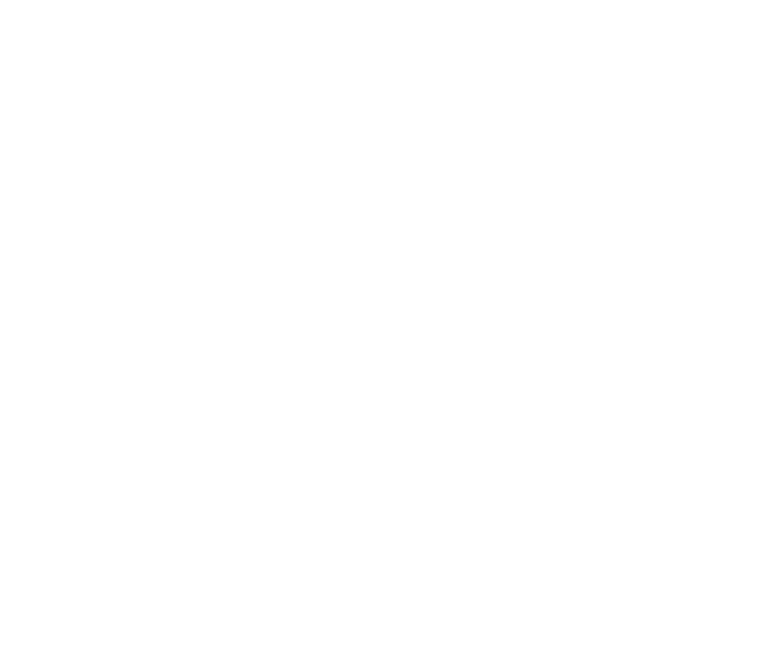
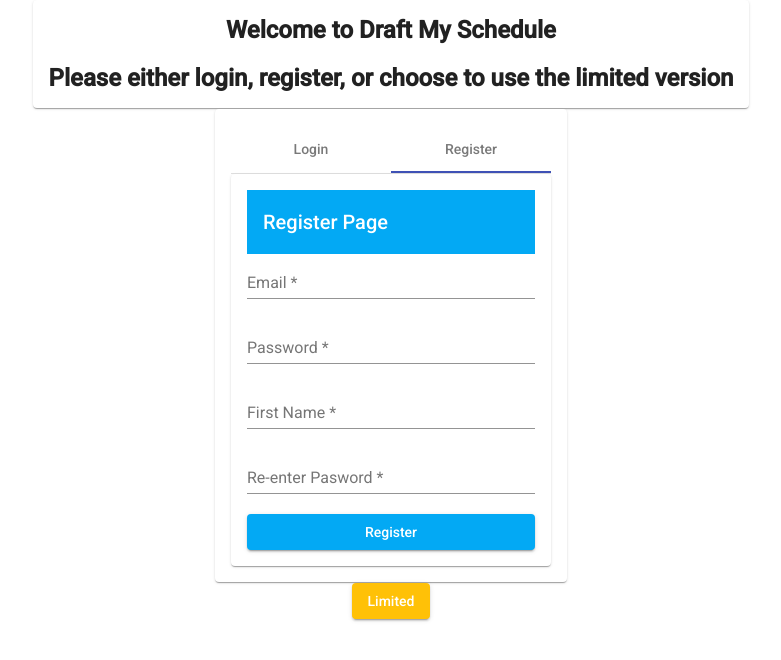
Before and after one commit to Brando637/WesternTimetableClone, an Angular app in the folder webApp/: page /register in a window 1280 px wide. Before the commit this address led to /. Shown: the top 660 px of the page, without its empty margins (249-1030 px from the left). Built offline with nearby package versions, Linux system fonts and the light colour scheme.

Commit message:
Update Functionality of Welcome Page
Created tabs for switching between login form and register form. Added button to take user to unauthenticated search site if they choose not to login

```diff
--- /dev/null
+++ b/webApp/src/app/routes.ts
@@ -0,0 +1,19 @@
+import { Routes } from '@angular/router';
+import { HomeFullComponent } from './home-full/home-full.component';
+import { HomeLimitedComponent } from './home-limited/home-limited.component';
+import { LoginComponent } from './user/login/login.component';
+import { RegisterComponent } from './user/register/register.component';
+import { UserComponent } from './user/user.component';
+export const appRoutes: Routes = [
+    { path: 'home-full', component: HomeFullComponent, /*canActivate:[AuthGuard]*/ },
+    { path: 'home-limited', component: HomeLimitedComponent},
+    {
+        path: 'login', component:UserComponent,
+        children: [{path: '', component: LoginComponent }]
+    },
+    {
+        path: 'register', component:UserComponent,
+        children: [{path: '', component: RegisterComponent }]
+    },
+    {path: '', redirectTo:'/login', pathMatch: 'full'}
+];
--- a/webApp/src/app/user/login/login.component.css
+++ b/webApp/src/app/user/login/login.component.css
@@ -0,0 +1,4 @@
+.mat-lightblue{
+    background-color:#03a9f4;
+    color:#fff;
+}
--- a/webApp/src/app/user/login/login.component.html
+++ b/webApp/src/app/user/login/login.component.html
@@ -1,18 +1,18 @@
 <div *ngIf="isLoginError" class="red-text center error-message">
     <i class="material-icons">error</i> Incorrect username or password
 </div>
-<div class=container fxLayoutAlign = "center center">
-    <mat-card fxFlex="25">
-        <mat-toolbar color="primary">Login Page</mat-toolbar>
-        <form fxLayoutAlign="stretch" fxLayout="column" [formGroup]="loginForm" (ngSubmit)="onLogin">
+<div class=container>
+    <mat-card fxFlex="200">
+        <mat-toolbar color="lightblue">Login Page</mat-toolbar>
+        <form fxLayoutAlign="stretch" fxLayout="column" [formGroup]="loginForm" (ngSubmit)="onLogin()">
             <mat-form-field>
-                <input matInput placeholder="Username" required>
+                <input matInput placeholder="Email" required>
             </mat-form-field>
 
             <mat-form-field>
                 <input matInput placeholder="Password" required>
             </mat-form-field>
-            <button [disabled]="!loginForm.valid" mat-raised-button type="submit">Login</button>
+            <button [disabled]="!loginForm.valid" mat-raised-button color="lightblue" type="submit">Login</button>
         </form>
     </mat-card>
 
--- a/webApp/src/app/user/login/login.component.ts
+++ b/webApp/src/app/user/login/login.component.ts
@@ -1,4 +1,4 @@
-import { Component, OnInit, ViewEncapsulation } from '@angular/core';
+import { Component, OnInit } from '@angular/core';
 import { FormBuilder, FormGroup } from '@angular/forms';
 import { HttpErrorResponse } from '@angular/common/http';
 import { Router } from '@angular/router';
@@ -12,7 +12,7 @@
   loginForm: FormGroup;
   isLoginError: boolean = false;
 
-  constructor(private fb: FormBuilder) { }
+  constructor(private fb: FormBuilder, private router: Router) { }
 
   ngOnInit(): void {
     this.initializeForm();
@@ -23,4 +23,8 @@
 
     });
   }
+
+  onLogin(): void {
+
+  }
 }
--- a/webApp/src/app/user/register/register.component.css
+++ b/webApp/src/app/user/register/register.component.css
@@ -0,0 +1,4 @@
+.mat-lightblue{
+    background-color: #03a9f4;
+    color: #fff;
+}
--- a/webApp/src/app/user/register/register.component.html
+++ b/webApp/src/app/user/register/register.component.html
@@ -1 +1,23 @@
-<p>register works!</p>
+<div class=container>
+    <mat-card fxFlex="200">
+        <mat-toolbar color="lightblue">Register Page</mat-toolbar>
+        <form fxLayoutAlign="stretch" fxLayout="column" [formGroup]="registerForm" (ngSubmit)="onRegister()">
+            <mat-form-field>
+                <input matInput placeholder="Email" required>
+            </mat-form-field>
+
+            <mat-form-field>
+                <input matInput placeholder="Password" required>
+            </mat-form-field>
+
+            <mat-form-field>
+                <input matInput placeholder="First Name" required>
+            </mat-form-field>
+
+            <mat-form-field>
+                <input matInput placeholder="Re-enter Pasword" required>
+            </mat-form-field>
+            <button [disabled]="!registerForm.valid" mat-raised-button color="lightblue" type="submit">Register</button>
+        </form>
+    </mat-card>
+</div>
--- a/webApp/src/app/user/register/register.component.ts
+++ b/webApp/src/app/user/register/register.component.ts
@@ -1,4 +1,7 @@
 import { Component, OnInit } from '@angular/core';
+import { FormBuilder, FormGroup } from '@angular/forms';
+import { HttpErrorResponse } from '@angular/common/http';
+import { Router } from '@angular/router';
 
 @Component({
   selector: 'app-register',
@@ -6,10 +9,22 @@
   styleUrls: ['./register.component.css']
 })
 export class RegisterComponent implements OnInit {
+  registerForm: FormGroup;
 
-  constructor() { }
+  constructor(private fb: FormBuilder, private router: Router) { }
 
   ngOnInit(): void {
+    this.initializeForm();
+  }
+
+  initializeForm(): void {
+    this.registerForm = this.fb.group({
+
+    });
+  }
+
+  onRegister(): void {
+
   }
 
 }
--- a/webApp/src/app/user/user.component.css
+++ b/webApp/src/app/user/user.component.css
@@ -0,0 +1,8 @@
+section {
+    display: table;
+}
+
+.mat-amber {
+    background-color: #ffc107;
+    color: #fff;
+}
--- a/webApp/src/app/user/user.component.html
+++ b/webApp/src/app/user/user.component.html
@@ -1 +1,32 @@
-<p>user works!</p>
+<div class="card-tabs" fxLayoutAlign="center center" fxLayout="column">
+    <section>
+        <mat-card>
+            <h1 fxLayoutAlign="center">Welcome to Draft My Schedule</h1>
+            <h2>Please either login, register, or choose to use the limited version</h2>
+        </mat-card>
+    </section>
+
+    <mat-divider></mat-divider>
+
+    <section>
+        <mat-card>
+            <nav mat-tab-nav-bar>
+                <a mat-tab-link
+                *ngFor="let link of navLinks"
+                [routerLink]="link.link"
+                routerLinkActive #rla="routerLinkActive"
+                [active]="rla.isActive">
+                {{link.label}}
+            </a>
+            </nav>
+
+            <router-outlet></router-outlet>
+        </mat-card>
+    </section>
+
+    <mat-divider></mat-divider>
+
+    <section>
+        <button mat-raised-button color="amber" class="nav-item nav-link-edit" [routerLink]="['/home-limited']">Limited</button>
+    </section>
+</div>
--- a/webApp/src/app/user/user.component.ts
+++ b/webApp/src/app/user/user.component.ts
@@ -1,4 +1,5 @@
 import { Component, OnInit } from '@angular/core';
+import { Router } from '@angular/router';
 
 @Component({
   selector: 'app-user',
@@ -6,10 +7,28 @@
   styleUrls: ['./user.component.css']
 })
 export class UserComponent implements OnInit {
+  navLinks: any[];
+  activeLinkIndex = -1;
 
-  constructor() { }
+  constructor(private router: Router) {
+    this.navLinks = [
+      {
+        label: 'Login',
+        link: '/login',
+        index: 0
+      },
+      {
+        label: 'Register',
+        link: '/register',
+        index: 1
+      }
+    ];
+   }
 
   ngOnInit(): void {
+    this.router.events.subscribe((res) => {
+      this.activeLinkIndex = this.navLinks.indexOf(this.navLinks.find(tab=> tab.link === '.' + this.router.url));
+    });
   }
 
 }
```
Also changed, not shown: package.json (+5 -5 lines), webApp/src/app/app.module.ts (+11 -8 lines), 1 other file (tests, documents, lock files or other folders).
